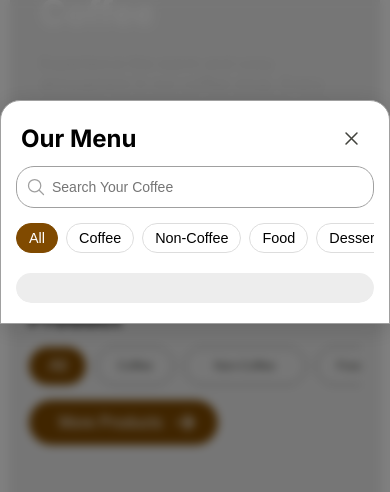
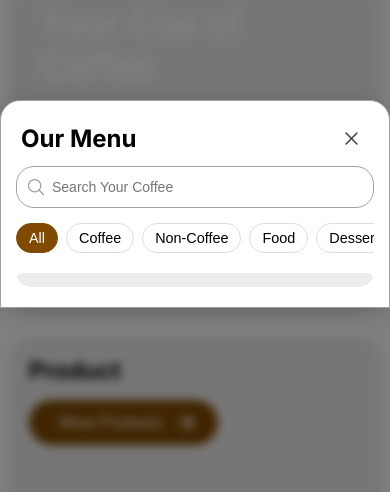
Before and after one commit to fadilaziz/Coffee-Shop-Website-, a plain HTML site: page index.html in a window 390 px wide. Both pictures are taken after a click on the button "More Products". Drawn offline with nearby package versions, Linux system fonts and the light colour scheme; no server answers; a web font is replaced by a local one.

Commit message:
Visual update

```diff
--- a/index.html
+++ b/index.html
@@ -127,13 +127,6 @@
             <div class="product-list">
                 <div class="product-header">
                     <h1>Product</h1>
-                    <div class="product-type">
-                        <button class="active">All</button>
-                        <button>Coffee</button>
-                        <button><p>Non-Coffee</p></button>
-                        <button>Food</button>
-                        <button>Desert</button>
-                    </div>
                     <button class="banyak-produk">More Products<ion-icon name="arrow-forward-outline"></ion-icon></button>
                 </div>
                 <div class="product">
--- a/style.css
+++ b/style.css
@@ -1946,9 +1946,9 @@ iframe {
     .more-menu {
         display: grid;
         grid-template-columns: repeat(auto-fill, minmax(140px, 1fr));
-        gap: 15px;
+        gap: 7px;
         width: auto;
-        padding: 15px 15px;
+        padding: 7px 7px;
         margin: 0;
         list-style: none;
         max-height: calc(100% - 60px);
```
